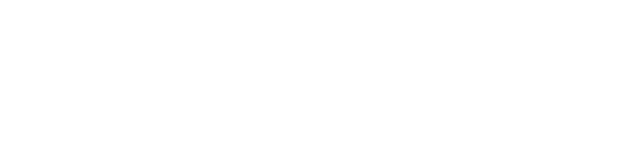
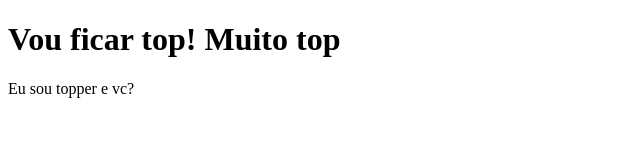
Before and after one commit to devnathaliapavan/curso-git, a plain HTML site: page index.html in a window 1280 px wide. Shown: the whole page, without its empty margins (0-640 px from the left). Drawn offline with Linux system fonts and the light colour scheme.

Commit message:
add paragrafo

```diff
--- a/index.html
+++ b/index.html
@@ -4,6 +4,7 @@
 	<title>Curso Git</title>
 </head>
 <body>
-
+	<h1>Vou ficar top! Muito top</h1>
+	<p>Eu sou topper e vc?</p>
 </body>
 </html>
```
